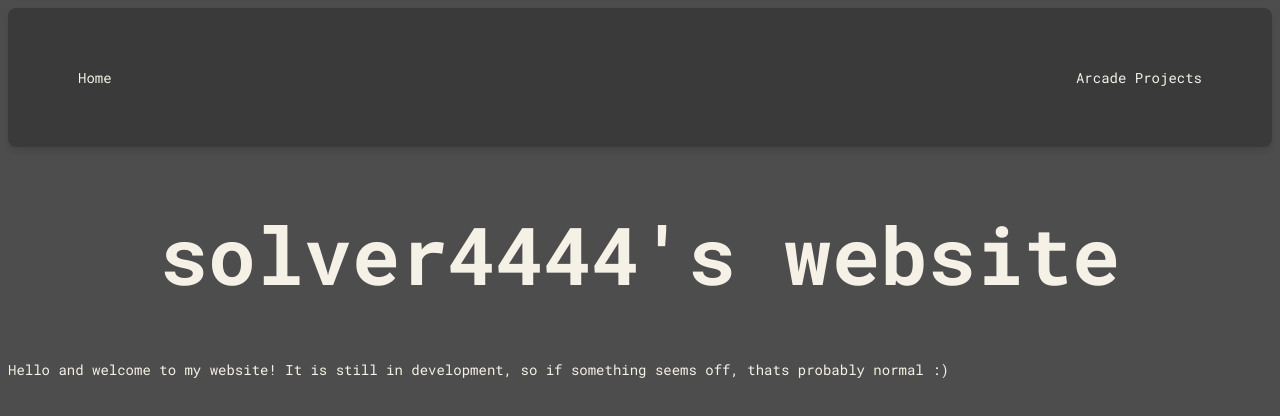
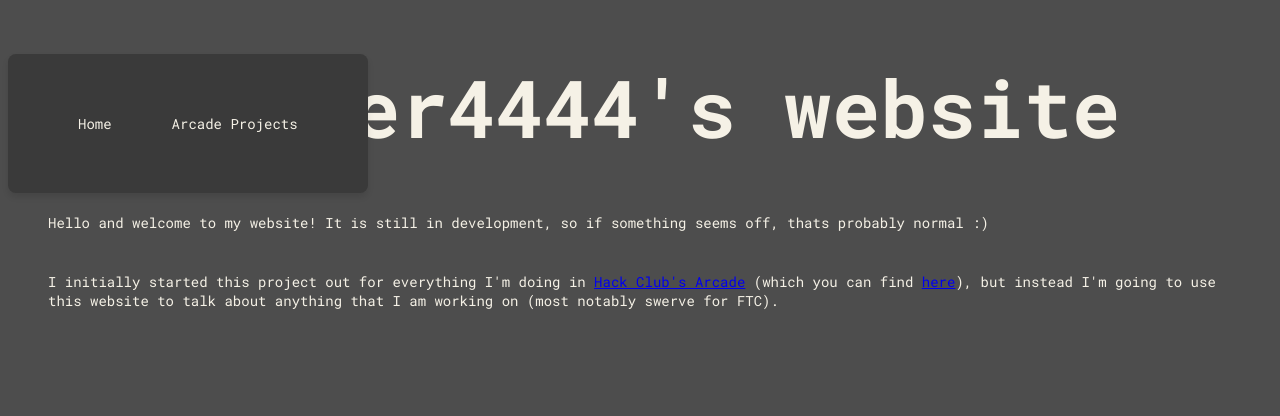
Before and after one commit to solver4444/solver4444.github.io, a plain HTML site: page index.html in a window 1280 px wide. Drawn offline with Linux system fonts and the light colour scheme.

Commit message:
update normal paragraph text and perhaps link to outside links?

```diff
--- a/index.html
+++ b/index.html
@@ -17,10 +17,15 @@
         body {
             font-family: 'Roboto Mono', monospace;
             background-color: #4d4d4d;
-            margin: 40;
+            margin: 20;
             padding: 20;
             color: #f5f1e6;
             font-size: 14px;
+        }
+
+        /* Paragraph styling */
+        p {
+            margin: 40px;
         }
 
         /* Title styling */
@@ -38,7 +43,7 @@
             align-items: center;
             padding: 40px 40px;
             box-shadow: 0 4px 6px rgba(0, 0, 0, 0.1);
-            position: relative; /* Allows for absolute positioning of search bar */
+            position: absolute;
             flex-wrap: wrap;
             border-radius: 8px;
         }
@@ -60,12 +65,18 @@
 
     </style>
     <div class="navbar">
-        <a href="home">Home</a>
+        <a href="">Home</a>
         <a href="arcade-projects">Arcade Projects</a>
     </div>
     <div class="title">
         <h1>solver4444's website</h1>
     </div>
+
     <p>Hello and welcome to my website! It is still in development, so if something seems off, thats probably normal :)</p>
+    <p>
+        I initially started this project out for everything I'm doing in <a href="https://hackclub.com/arcade">Hack Club's Arcade</a>
+        (which you can find <a href="arcade-projects">here</a>), but instead I'm going to use this website to talk about anything that
+        I am working on (most notably swerve for FTC).
+    </p>
 </head>
 </html>
```
